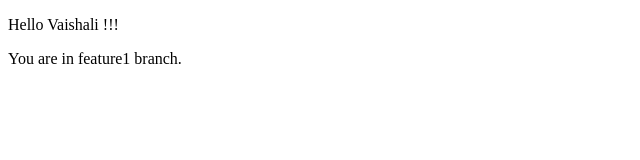
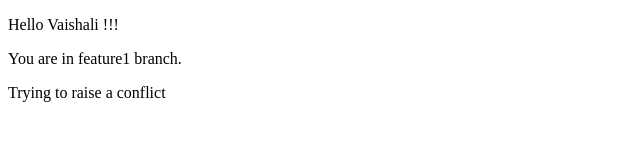
Before and after one commit to vaishali-s-tijge/git-training, a plain HTML site: page index.html in a window 1280 px wide. Shown: the whole page, without its empty margins (0-640 px from the left). Drawn offline with Linux system fonts and the light colour scheme.

Commit message:
Trying to raise a conflict by doing changes in Feature1 branch

```diff
--- a/index.html
+++ b/index.html
@@ -7,5 +7,6 @@
 <body>
 <p>Hello Vaishali !!!</p>
 <p>You are in feature1 branch.</p>
+<p> Trying to raise a conflict</p>
 </body>
 </html>
```
